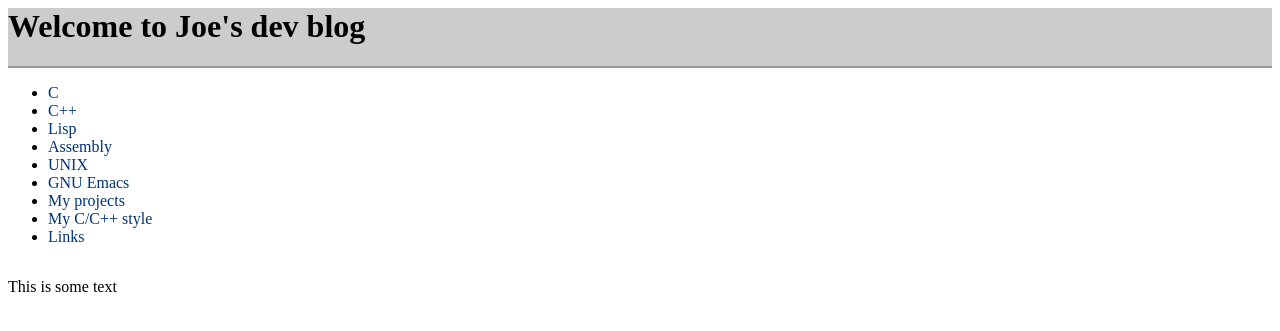
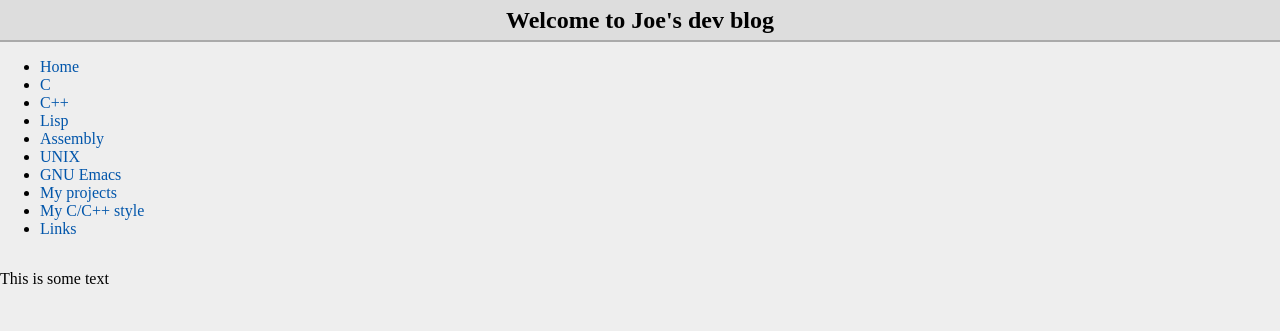
Before and after one commit to JozanLeClerc/joe-www, a PHP site: page / in a window 1280 px wide. Shown: the top 331 px of the page. Run offline with PHP 8.4, Linux system fonts and the light colour scheme.

Commit message:
Added more style

```diff
--- a/css/site.css
+++ b/css/site.css
@@ -1,5 +1,5 @@
 body {
-	background-color: #eee
+	background-color: #eee;
 	margin: 0pt;
 	padding: 0pt;
 }
@@ -8,9 +8,17 @@ header {
 	margin: 0pt;
 	padding: 0pt;
 	width: 100%;
-	background-color: #ccc;
-	border-bottom: 2pt solid #999;
+	background-color: #ddd;
+	border-bottom: 2pt solid #aaa;
 	border-top: 0pt;
+}
+
+header h1 {
+	font-size: x-large;
+	font-weight: bold;
+	text-align: center;
+	padding: 5pt;
+	margin: 0pt;
 }
 
 a {
@@ -19,19 +27,26 @@ a {
 }
 
 a:link {
-	color: #037;
+	color: #05a;
 	background-color: transparent;
 	text-decoration: none;
 }
 
 a:visited {
-	color: #037;
+	color: #05a;
 	background-color: transparent;
 	text-decoration: none;
 }
 
 a:hover {
-	color: #07A;
+	color: #0af;
 	background-color: transparent;
 	text-decoration: none;
 }
+
+a:active {
+	color: #0af;
+	background-color: transparent;
+	border: 0pt;
+	margin: 0pt;
+}
--- a/index.html
+++ b/index.html
@@ -11,6 +11,9 @@
 	<div>
 	  <table>
 		<ul>
+		  <li>
+			<a href="">Home</a>
+		  </li>
 		  <li>
 			<a href="">C</a>
 		  </li>
```
